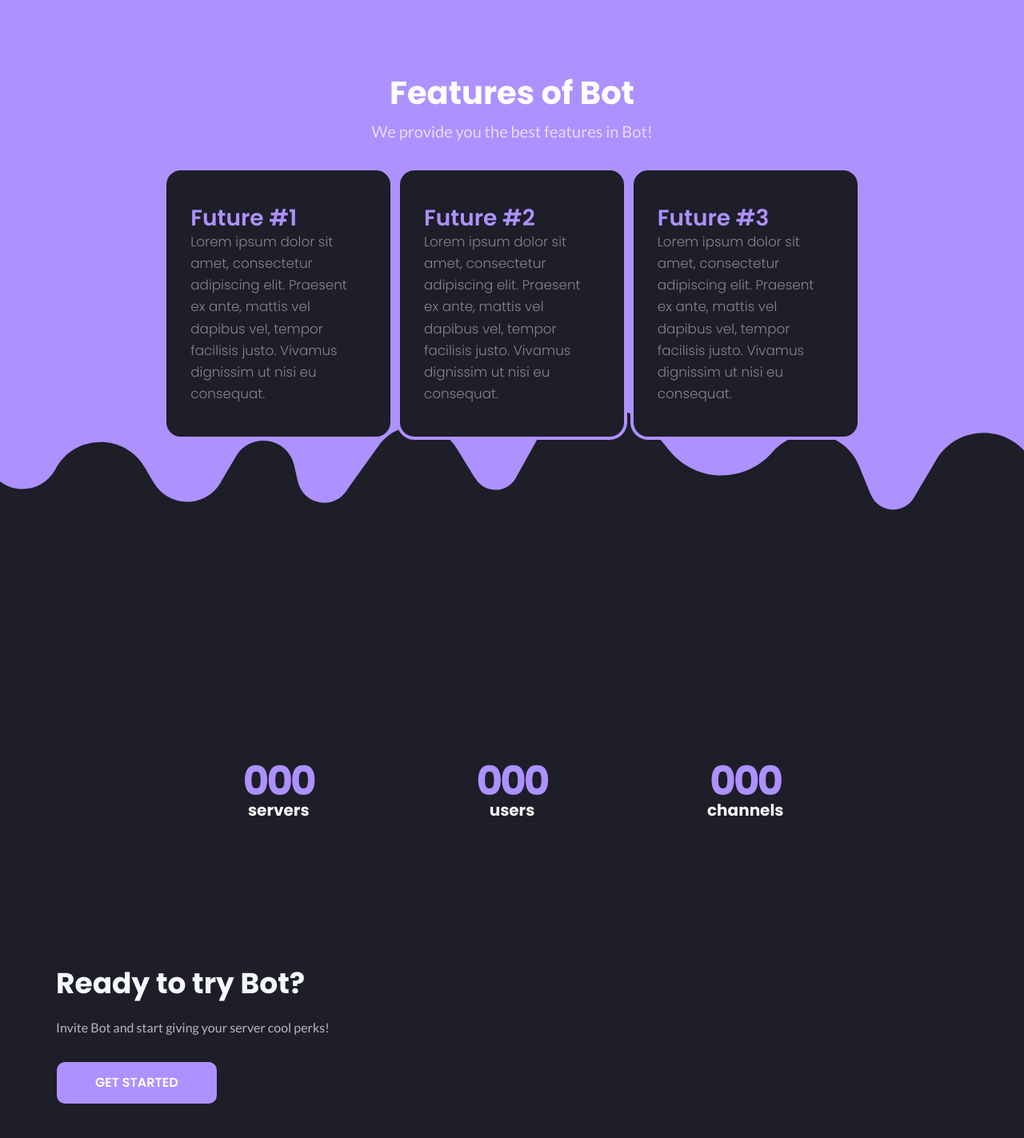
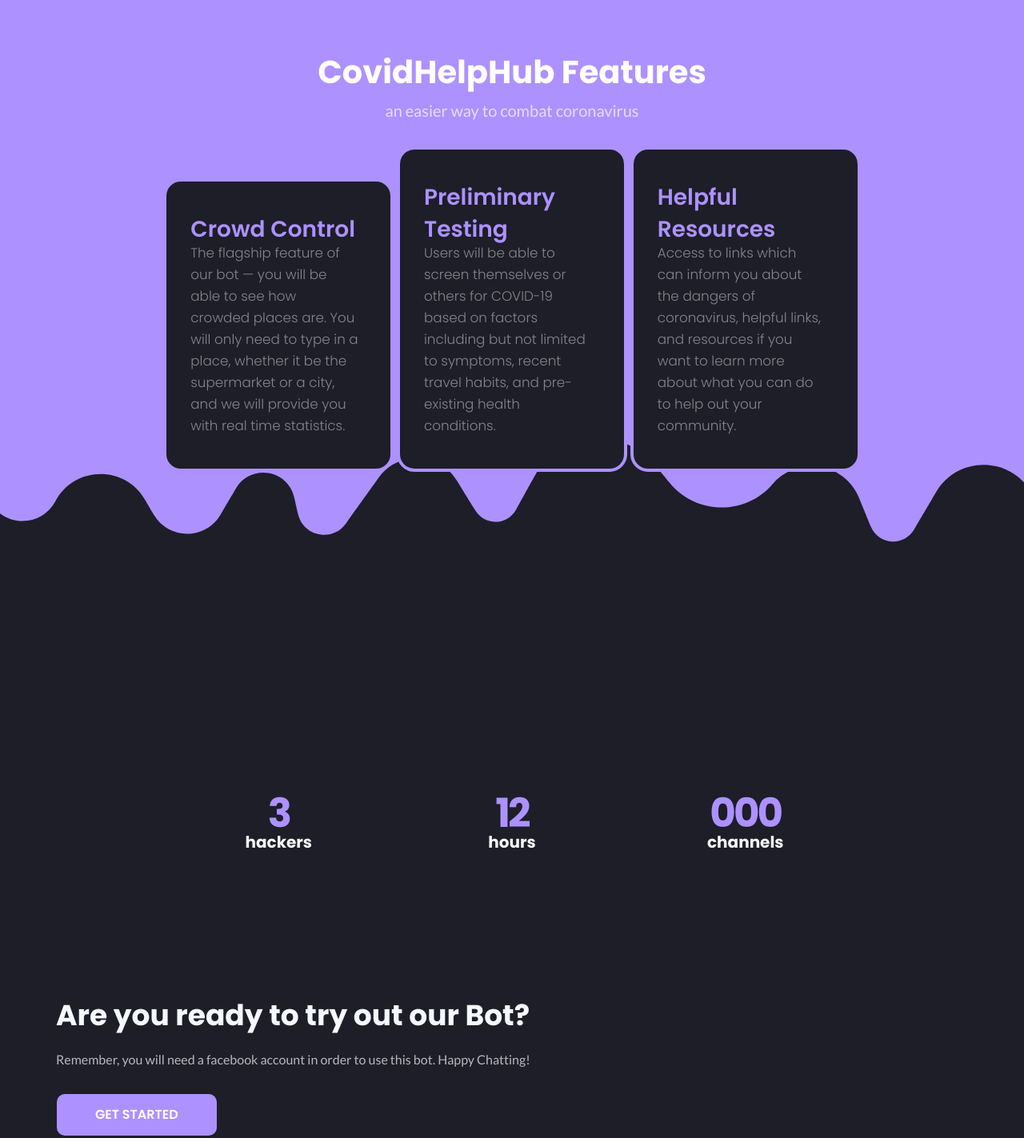
Before and after one commit to anahitahassan/Covid-Help-Hub, a plain HTML site: page index.html in a window 1280 px wide. Shown: the part 820-2243 px from the top of the page at 80% size. Drawn offline with nearby package versions, Linux system fonts and the light colour scheme.

Commit message:
updated a lot of stuff

```diff
--- a/index.html
+++ b/index.html
@@ -22,14 +22,7 @@
     <div class="collapse navbar-collapse" id="navbarSupportedContent" style="margin-left: 20px !important">
         <ul class="navbar-nav mr-auto">
             <li class="nav-item active">
-                <a class="nav-link" href="#/">Home <span class="sr-only">(current)</span></a>
-            </li>
-            <li class="nav-item">
-                <a class="nav-link" href="/features">Features</a>
-            </li>
-            <li class="nav-item">
-                <a class="nav-link" href="/features">Dashboard</a>
-            </li>
+                <a class="nav-link" href="https://covidhelphub.github.io/">Home <span class="sr-only">(current)</span></a>
             <li class="nav-item">
                 <a class="nav-link" href="https://covidhelphub.github.io/resources.html">Resources</a>
             </li>
@@ -52,32 +45,32 @@
     </div>
 </nav>
 <div class="heading">
-    <h1 class="display-5 title">It's time to use Bot in your server.</h1>
-    <p class="subtitle">Bot is a multi-purpose bot ready to skill up and boost up your Discord server<br />Also features auto-moderation, administration, music and much more!</p>
-    <a class="btn btn-primary btn-lg" href="#start_link" target="_blank" role="button">Get started</a>
-    <a class="btn btn-secondary btn-lg" href="#server_link" target="_blank" role="button">Add to server</a>
+    <h1 class="display-5 title">Welcome to the future of pandemic response.</h1>
+    <p class="subtitle">CovidHelpHub is a Messenger bot ready to help you with all of your coronavirus needs. </p>
+    <a class="btn btn-primary btn-lg" href="m.me/105840961188812" target="_blank" role="button">Try it out!</a>
+    <a class="btn btn-secondary btn-lg" href="https://covidhelphub.github.io/resources.html" target="_blank" role="button">more covid-19 resources</a>
     <br /><br /><br /><br /><br /><br />
 </div>
 <div class="features">
-    <div class="title">Features of Bot</div>
-    <div class="subtitle">We provide you the best features in Bot!</div>
+    <div class="title">CovidHelpHub Features</div>
+    <div class="subtitle">an easier way to combat coronavirus</div>
     <div class="cards">
         <div class="card" style="width: 18rem;">
         <div class="card-body">
-            <h5 class="card-title">Future #1</h5>
-            <p class="card-text">Lorem ipsum dolor sit amet, consectetur adipiscing elit. Praesent ex ante, mattis vel dapibus vel, tempor facilisis justo. Vivamus dignissim ut nisi eu consequat.</p>
+            <h5 class="card-title">Crowd Control</h5>
+            <p class="card-text">The flagship feature of our bot — you will be able to see how crowded places are. You will only need to type in a place, whether it be the supermarket or a city, and we will provide you with real time statistics.</p>
         </div>
     </div>
         <div class="card" style="width: 18rem;">
             <div class="card-body">
-                <h5 class="card-title">Future #2</h5>
-                <p class="card-text">Lorem ipsum dolor sit amet, consectetur adipiscing elit. Praesent ex ante, mattis vel dapibus vel, tempor facilisis justo. Vivamus dignissim ut nisi eu consequat.</p>
+                <h5 class="card-title">Preliminary Testing</h5>
+                <p class="card-text">Users will be able to screen themselves or others for COVID-19 based on factors including but not limited to symptoms, recent travel habits, and pre-existing health conditions.</p>
             </div>
         </div>
         <div class="card" style="width: 18rem;">
             <div class="card-body">
-                <h5 class="card-title">Future #3</h5>
-                <p class="card-text">Lorem ipsum dolor sit amet, consectetur adipiscing elit. Praesent ex ante, mattis vel dapibus vel, tempor facilisis justo. Vivamus dignissim ut nisi eu consequat.</p>
+                <h5 class="card-title">Helpful Resources</h5>
+                <p class="card-text">Access to links which can inform you about the dangers of coronavirus, helpful links, and resources if you want to learn more about what you can do to help out your community. </p>
             </div>
         </div>
     </div>
@@ -86,14 +79,14 @@
     <div class="cards">
         <div class="card statistic" style="width: 18rem;">
             <div class="card-body">
-                <p class="card-title" style="font-size: 50px !important;line-height: 15px !important;letter-spacing: -0.06em !important;font-weight: bold !important;">000</h1>
-                <p style="font-weight: bold !important;font-size: 20px !important;">servers</p>
+                <p class="card-title" style="font-size: 50px !important;line-height: 15px !important;letter-spacing: -0.06em !important;font-weight: bold !important;">3</h1>
+                <p style="font-weight: bold !important;font-size: 20px !important;">hackers</p>
             </div>
         </div>
         <div class="card statistic" style="width: 18rem;">
             <div class="card-body">
-                <p class="card-title" style="font-size: 50px !important;line-height: 15px !important;letter-spacing: -0.06em !important;font-weight: bold !important;">000</h1>
-                <p style="font-weight: bold !important;font-size: 20px !important;">users</p>
+                <p class="card-title" style="font-size: 50px !important;line-height: 15px !important;letter-spacing: -0.06em !important;font-weight: bold !important;">12</h1>
+                <p style="font-weight: bold !important;font-size: 20px !important;">hours</p>
             </div>
         </div>
         <div class="card statistic" style="width: 18rem;">
@@ -108,17 +101,17 @@
     <div class="start">
         <div class="card">
             <div class="card-body gs-card">
-                <div class="title">Ready to try Bot?</div>
-                <div class="subtitle">Invite Bot and start giving your server cool perks!</div>
+                <div class="title">Are you ready to try out our Bot?</div>
+                <div class="subtitle">Remember, you will need a facebook account in order to use this bot. Happy Chatting!</div>
                 <br />
-                <a class="btn btn-primary btn-lg" href="#start_link" role="button">Get started</a>
+                <a class="btn btn-primary btn-lg" href="m.me/105840961188812" role="button">Get started</a>
             </div><br />
         </div>
     </div>
     <div class="footer">
         <div class="bot-footer">
             <img src="assets/BotLogoWord.svg" width="150"><br />
-            Made with ♥ by Ananya Aggarwal, Anahita Hassan, and Kayley Seow
+            Made with ♥ by A.A., A.H., and K.S.
         </div><br/>
     </div>
 </div>
```
